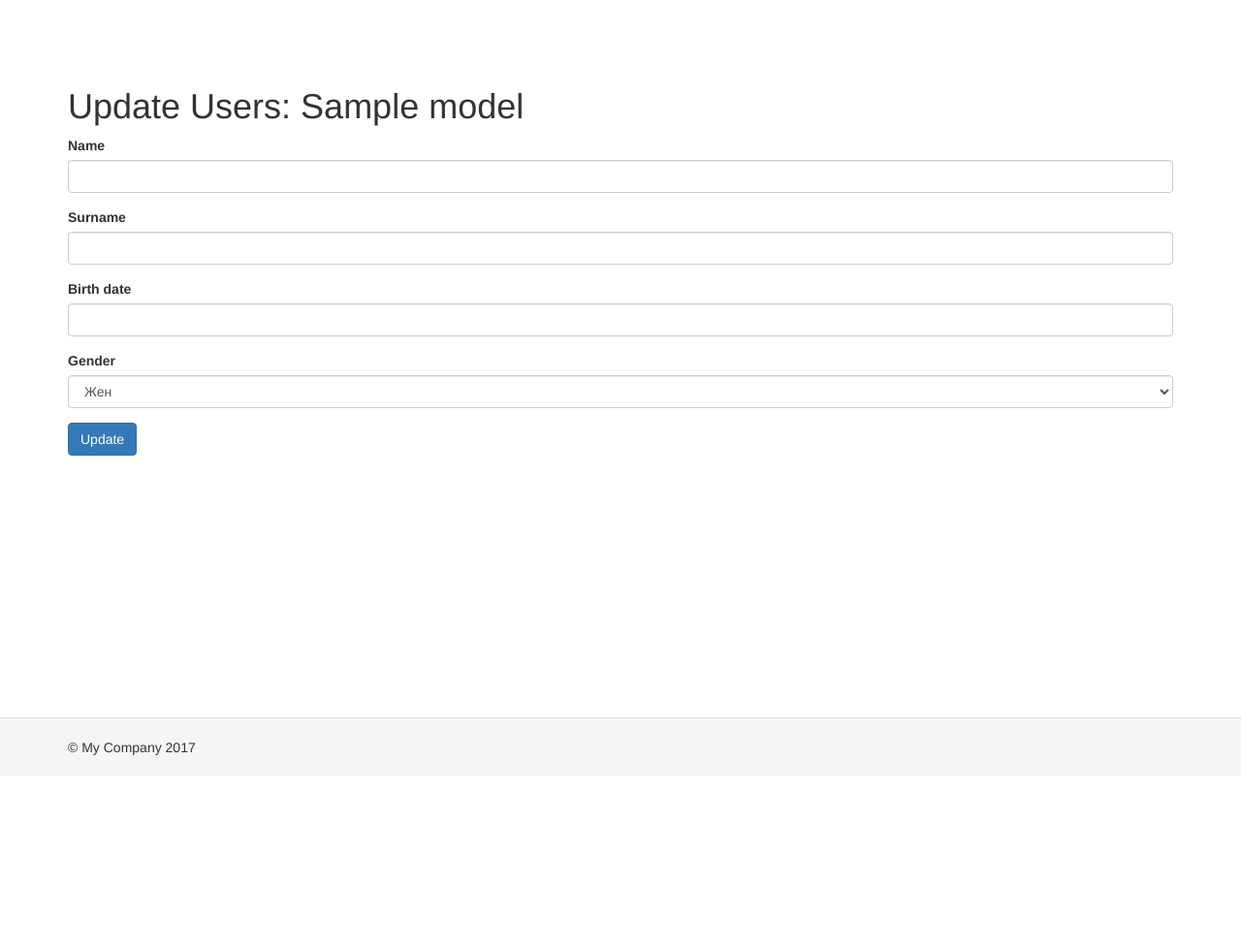
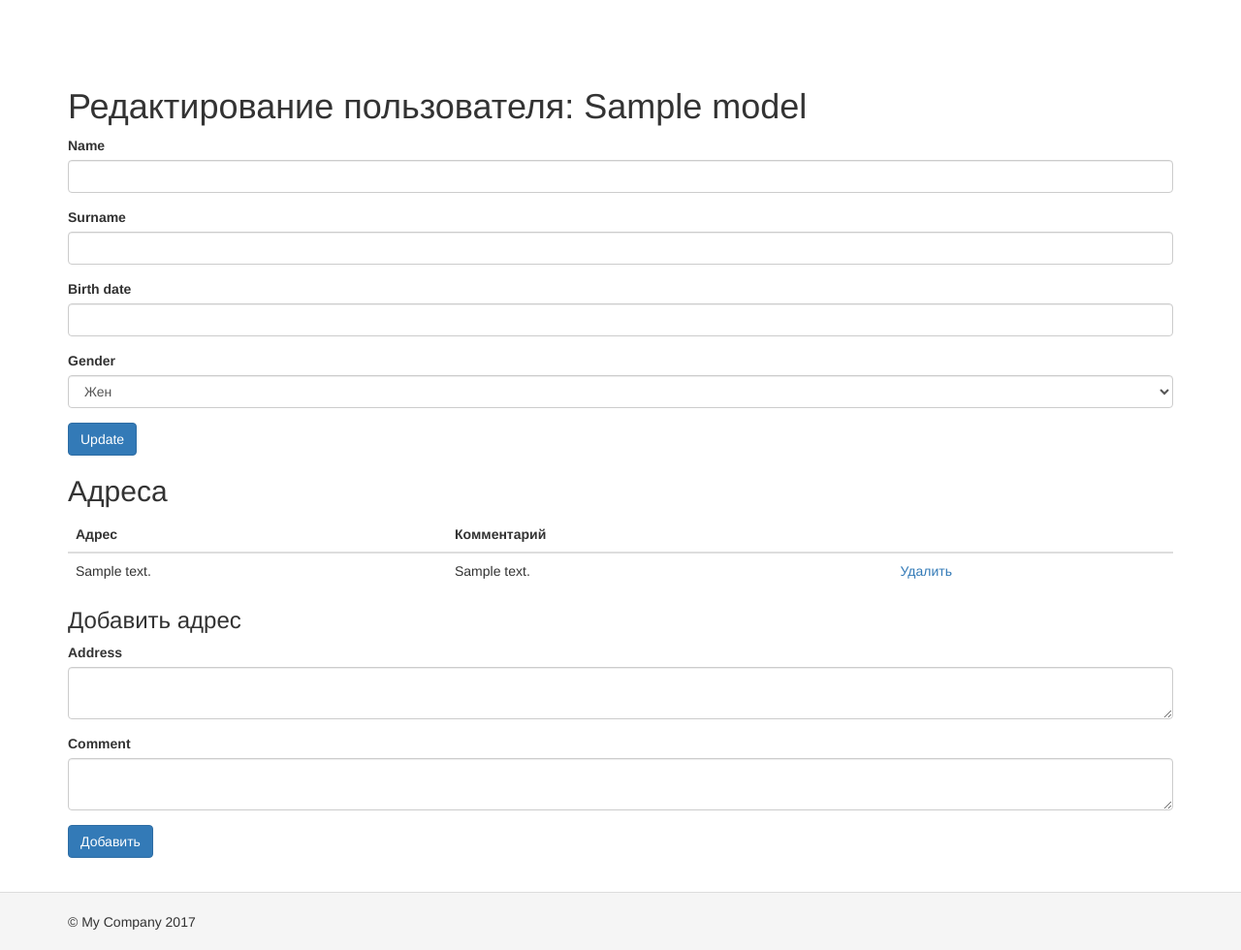
Before and after one commit to djmaxruby/groozgo, a Yii app: template public_html/src/views/users/update.php in a window 1280 px wide. Shown: the whole page at 97% size. Before the commit the page ends 779 px from the top, so only its background shows below. Run offline with PHP 8.4 and a stand-in for Yii, Linux system fonts and the light colour scheme; the template is opened without the code that fills it: most values are stand-ins (such as "Sample title", 1, 10 or a date in 2020); form fields are guessed from the names that the template uses; data that the repository does not hold is empty; some libraries are stand-ins or nearby versions.

Commit message:
Добавление-удаление адресов

```diff
--- a/public_html/src/models/Address.php
+++ b/public_html/src/models/Address.php
@@ -32,6 +32,7 @@ class Address extends \yii\db\ActiveRecord
         return [
             [['address', 'comment'], 'string'],
             [['user_id'], 'integer'],
+            [['address', 'comment'], 'required'],
             [['user_id'], 'exist', 'skipOnError' => true, 'targetClass' => Users::className(), 'targetAttribute' => ['user_id' => 'id']],
         ];
     }
--- a/public_html/src/views/users/update.php
+++ b/public_html/src/views/users/update.php
@@ -1,21 +1,74 @@
 <?php
 
-use yii\helpers\Html;
+use yii\bootstrap\Html;
+use yii\bootstrap\ActiveForm;
+use yii\widgets\Pjax;
 
 /* @var $this yii\web\View */
 /* @var $model app\models\Users */
 
-$this->title = 'Update Users: ' . $model->name;
-$this->params['breadcrumbs'][] = ['label' => 'Users', 'url' => ['index']];
-$this->params['breadcrumbs'][] = ['label' => $model->name, 'url' => ['view', 'id' => $model->id]];
-$this->params['breadcrumbs'][] = 'Update';
+$this->title = 'Редактирование пользователя: ' . $model->name;
+$this->params['breadcrumbs'][] = ['label' => 'Пользователи', 'url' => ['index']];
+$this->params['breadcrumbs'][] = ['label' => $model->name];
 ?>
 <div class="users-update">
 
     <h1><?= Html::encode($this->title) ?></h1>
 
-    <?= $this->render('_form', [
+    <?php
+    Pjax::begin();
+    echo $this->render('_form', [
         'model' => $model,
-    ]) ?>
+    ]);
+    Pjax::end();
+
+//    Pjax::begin();
+    ?>
+
+    <?php
+
+    if ($model->addresses) {
+    ?>
+        <h2>Адреса</h2>
+
+        <table class="table table-stripped">
+            <thead>
+                <tr>
+                    <th>Адрес</th>
+                    <th>Комментарий</th>
+                    <th></th>
+                </tr>
+            </thead>
+            <?php
+            foreach ($model->addresses as $address) {
+                echo "<tr><td>".$address->address."</td><td>".$address->comment."</td><td>".Html::a('Удалить','delete-address?id='.$address->id)."</td></tr>";
+            }
+            ?>
+        </table>
+
+        <?php
+    }
+
+    ?>
+    <h3>Добавить адрес</h3>
+    <?php
+    $form = ActiveForm::begin([
+        'id' => 'address-form',
+        'action' => 'add-address',
+    ]);
+    echo $form->field($address_model, 'user_id')->hiddenInput(['value' => $model->id])->label('');
+    echo $form->field($address_model, 'address')->textarea();
+    echo $form->field($address_model, 'comment')->textarea();
+    ?>
+
+    <div class="form-group">
+        <?= Html::submitButton('Добавить', ['class' => 'btn btn-primary']) ?>
+    </div>
+
+    <?php
+    ActiveForm::end();
+//    Pjax::end();
+    ?>
+
 
 </div>
```
Also changed, not shown: public_html/src/controllers/UsersController.php (+20 -18 lines), public_html/src/views/users/index.php (+10 -5 lines), public_html/src/views/users/view.php (deleted, +0 -39 lines).
